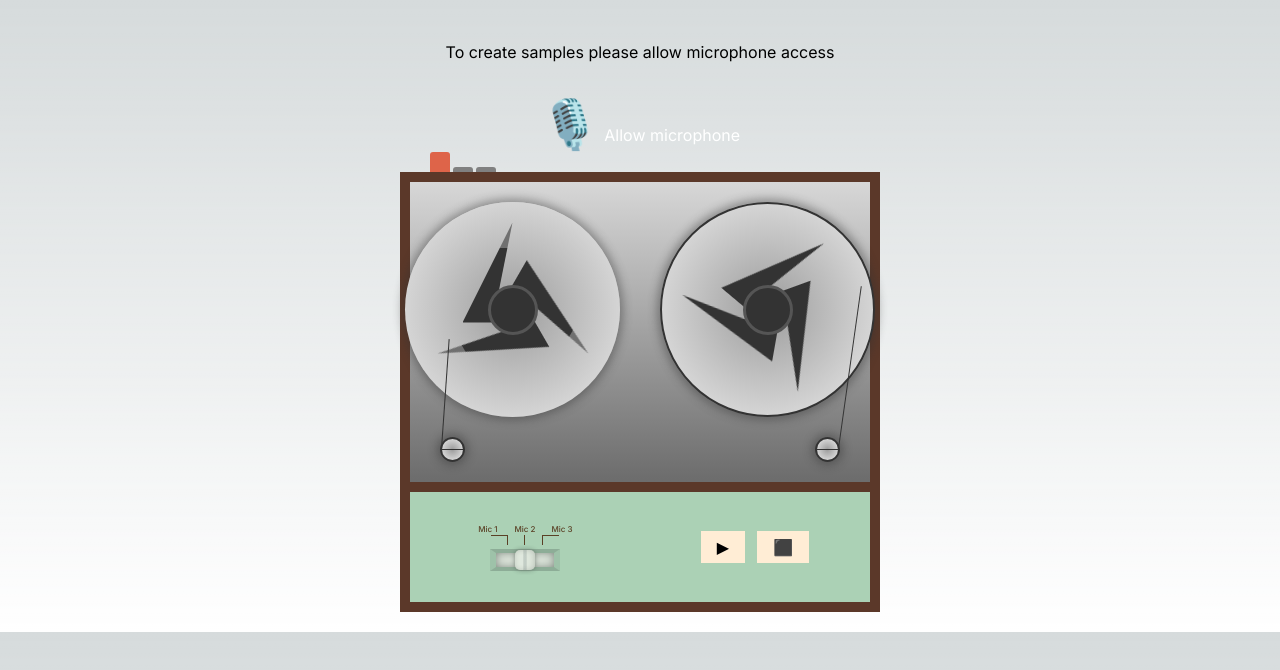
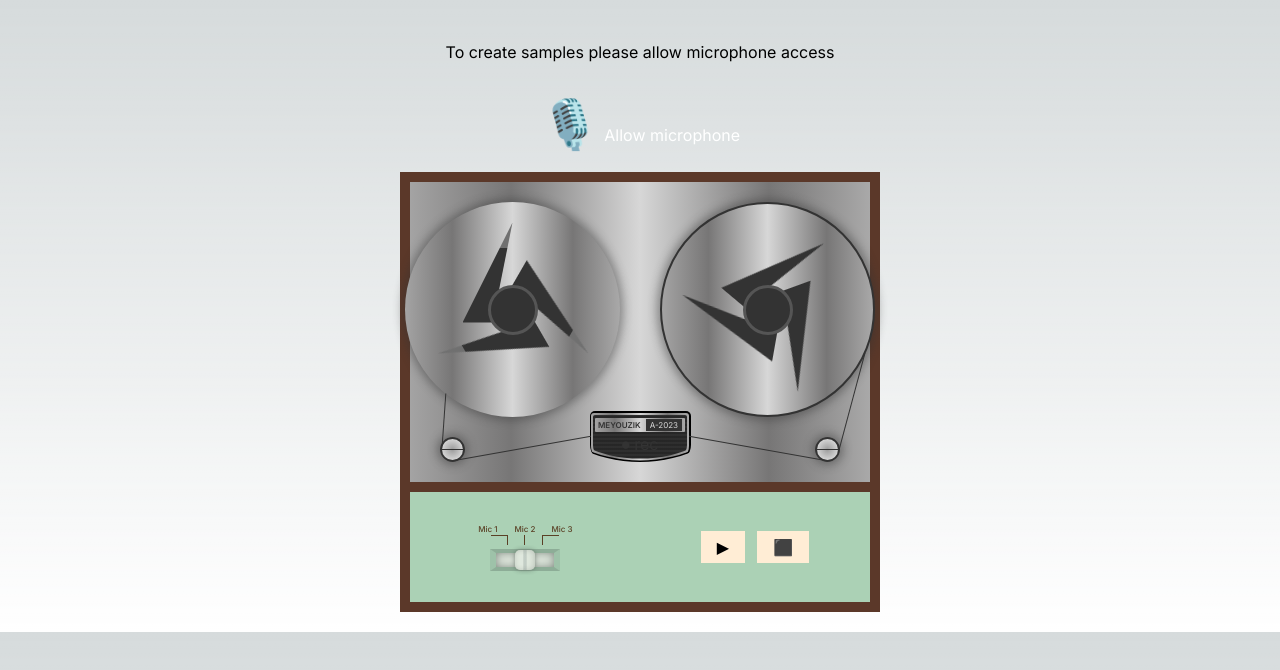
Before and after one commit to jstnlawson/meyouzik, a Next.js app: page / in a window 1280 px wide. Shown: the top 670 px of the page. Built offline with nearby package versions, Linux system fonts and the light colour scheme.

Commit message:
added tape reader and bottom tape

```diff
--- a/src/app/components/RecordingUi/RecordingUi.css
+++ b/src/app/components/RecordingUi/RecordingUi.css
@@ -1,5 +1,3 @@
-
-
 .tape-player * {
     transition: ease all 0.3s;
     user-select: none;
@@ -7,27 +5,112 @@
 }
 
 .tape-player {
-    /* background: #ABD1B5; */
     background-color: #d7d7d7;
-    background-image: linear-gradient(180deg, #d7d7d7 0%, #353535a7 99%);
+    background-image: linear-gradient(to right, #d7d7d7 -25%, #777676 22%, #d7d7d7 50%, #777676 78%, #d7d7d7 120%);
     width: 480px;
-    /* height: calc(62px * 3); */
     height: 320px;
-    /* border-radius: 5px; */
-    /* box-shadow: 0px 10px 10px #222; */
     border: 10px solid #5b3829;
-
-
     position: relative;
     transition: ease all 0.1s;
     cursor: pointer;
+    box-sizing: border-box;
+
+}
+
+.tape-reader__layer-one {
+    position: absolute;
+    display: flex;
+    justify-content: center;
+    align-items: center;
+    height: 51px;
+    width: 101px;
+    border-radius: 5px;
+    background-color: black;
+    bottom: 20px;
+    left: 0;
+    right: 0;
+    margin: auto;
+    clip-path: ellipse(85% 100% at 50% 0%);
+    border-bottom-left-radius: 17px;
+    /* Adjust as needed */
+    border-bottom-right-radius: 17px;
+    /* Adjust as needed */
+    z-index: 0;
+}
+
+.tape-reader__layer-two {
+    position: inherit;
+    display: flex;
+    justify-content: center;
+    align-items: center;
+    height: 48px;
+    width: 98px;
+    border-radius: 3px;
+    background-color: #d7d7d7;
+    background-image: linear-gradient(to right, #d7d7d7 -25%, #777676 22%, #d7d7d7 50%, #777676 78%, #d7d7d7 120%);
+    clip-path: ellipse(85% 100% at 50% 0%);
+    border-bottom-left-radius: 15px;
+    /* Adjust as needed */
+    border-bottom-right-radius: 15px;
+    /* Adjust as needed */
+    z-index: 1;
+}
+
+.tape-reader__layer-three {
+    position: inherit;
+    display: flex;
+    justify-content: center;
+    align-items: center;
+    flex-direction: column;
+    height: 44px;
+    width: 94px;
+    border-radius: 2px;
+    background-color: #333;
+    background: linear-gradient(to bottom, #333 0px, #222 2px, #333 4px, #222 6px, #333 8px, #222 10px, #333 12px, #222 14px, #333 16px, #222 18px, #333 20px, #222 22px, #333 24px, #222 26px, #333 28px, #222 30px, #333 32px, #222 34px, #333 36px, #222 38px, #333 40px, #222 42px, #333 44px, #222 46px, #333 48px);
+    clip-path: ellipse(85% 100% at 50% 0%);
+    border-bottom-left-radius: 14px;
+    /* Adjust as needed */
+    border-bottom-right-radius: 14px;
+    /* Adjust as needed */
+    z-index: 2;
+    /* padding: 3px; */
+}
+
+.tape-reader__label {
+    display: flex;
+    justify-content: center;
+    align-items: center;
+    width: 90px;
+    padding: 1px 0;
+    font-size: 8px;
+    text-transform: capitalize;
+    border-radius: 1px;
+    background: linear-gradient(to right, #d7d7d7 -25%, #777676 22%, #d7d7d7 50%, #777676 78%, #d7d7d7 120%);
+}
+
+.tape-reader__label__l-span {
+    margin-right: 5px;
+    color: #333;
+    font-weight: 600;
+    text-transform: uppercase;
+}
+
+.tape-reader__label__r-span {
+    padding: 0 4px;
+    background-color: #333;
+    color: #d7d7d7;
+    text-transform: uppercase;
+}
+
+.tape-reader__display {
+    color: #333;
 }
 
 .tape-player .small-reel {
     width: 25px;
     height: 25px;
     background: white;
-    background: radial-gradient(circle at 50%, #9a9a9a 0%, #acacac 20%, #bcbcbc 40%, #cccccc 60%, #dcdcdc 80%, #ececec 100%  );
+    background: radial-gradient(circle at 50%, #9a9a9a 0%, #acacac 20%, #bcbcbc 40%, #cccccc 60%, #dcdcdc 80%, #ececec 100%);
     position: absolute;
     bottom: 20px;
     left: 30px;
@@ -42,7 +125,7 @@
     width: 25px;
     height: 25px;
     background: white;
-    background: radial-gradient(circle at 50%, #9a9a9a 0%, #acacac 20%, #bcbcbc 40%, #cccccc 60%, #dcdcdc 80%, #ececec 100%  );
+    background: radial-gradient(circle at 50%, #9a9a9a 0%, #acacac 20%, #bcbcbc 40%, #cccccc 60%, #dcdcdc 80%, #ececec 100%);
     position: absolute;
     bottom: 20px;
     right: 30px;
@@ -64,26 +147,49 @@
 
 .tape-right {
     position: absolute;
-    bottom: 115px;
-    right: -61px;
-    width: 162px;
+    bottom: 80px;
+    right: -32px;
+    width: 100px;
     height: 1px;
-    transform: rotateZ(98deg);
+    transform: rotateZ(105deg);
     background: #333;
     z-index: 2;
-    display: none;
+
+}
+
+.tape-right__bottom {
+    position: absolute;
+    bottom: 33px;
+    right: 42px;
+    width: 140px;
+    height: 1px;
+    transform: rotateZ(190deg);
+    background: #333;
+    z-index: 2;
+
 }
 
 .tape-left {
     position: absolute;
-    bottom: 90px;
-    left: -17px;
-    width: 105px;
+    bottom: 62px;
+    left: 8px;
+    width: 52px;
     height: 1px;
     transform: rotateZ(94deg);
     background: #333;
     z-index: 2;
-    display: none;
+
+}
+
+.tape-left__bottom {
+    position: absolute;
+    bottom: 33px;
+    left: 42px;
+    width: 140px;
+    height: 1px;
+    transform: rotateZ(170deg);
+    background: #333;
+    z-index: 2;
 }
 
 
@@ -92,16 +198,14 @@
     border-radius: 50%;
     height: 215px;
     width: 215px;
-    /* background: rgb(255, 255, 255); */
     background-color: white;
-    background: radial-gradient(circle at 50%, #9a9a9a 0%, #acacac 20%, #bcbcbc 40%, #cccccc 60%, #dcdcdc 80%, #ececec 100%  );
+    background-image: linear-gradient(to right, #d7d7d7 -25%, #777676 22%, #d7d7d7 50%, #777676 78%, #d7d7d7 120%);
     position: absolute;
     left: -5px;
     top: 20px;
     box-shadow: 0 0 10px 3px #33333370;
     animation: rotating 2s linear infinite;
     animation-play-state: paused;
-    /* border: 2px solid transparent; */
 }
 
 .tape-player .big-reel__two {
@@ -109,8 +213,7 @@
     height: 215px;
     width: 215px;
     background-color: white;
-    /* background-color: #d7d7d7; */
-    background: radial-gradient(circle at 50%, #9a9a9a 0%, #acacac 20%, #bcbcbc 40%, #cccccc 60%, #dcdcdc 80%, #ececec 100%  );
+    background-image: linear-gradient(to right, #d7d7d7 -25%, #777676 22%, #d7d7d7 50%, #777676 78%, #d7d7d7 120%);
     position: absolute;
     right: -5px;
     top: 20px;
@@ -150,7 +253,7 @@
     left: calc(50% - 50px);
     height: 100px;
     width: 100px;
-    background: linear-gradient(to bottom, rgb(112, 112, 112) 25px, #333 1px );
+    background: linear-gradient(to bottom, rgb(112, 112, 112) 25px, #333 1px);
     -webkit-clip-path: polygon(50% 0%, 0% 100%, 0% 100%, 30% 100%);
     /* -webkit-clip-path: polygon(0% 0%, 100% 0%, 82% 100%, 18% 100%); */
     transform: translateY(-37px);
@@ -223,6 +326,8 @@
     animation-play-state: running;
 }
 
+
+
 .tape-player.playing>.buttons>.left {
     height: 5px;
 }
--- a/src/app/components/RecordingUi/RecordingUi.jsx
+++ b/src/app/components/RecordingUi/RecordingUi.jsx
@@ -2,10 +2,8 @@ import React, { useState } from "react";
 import "./RecordingUi.css";
 
 export default function RecordingUi() {
-
-    const [isSpinning, setIsSpinning] = useState(false);
-    const playerClass = `tape-player has-tape ${isSpinning ? "playing" : ""}`;
-
+  const [isSpinning, setIsSpinning] = useState(false);
+  const playerClass = `tape-player has-tape ${isSpinning ? "playing" : ""}`;
 
   function togglePlaying() {
     setIsSpinning(!isSpinning);
@@ -14,11 +12,11 @@ export default function RecordingUi() {
   return (
     <div>
       <div className={playerClass} onClick={togglePlaying}>
-        <div className="buttons">
+        {/* <div className="buttons">
           <div className="left"></div>
           <div className="middle"></div>
           <div className="right"></div>
-        </div>
+        </div> */}
         <div className="small-reel">
           <div className="middle circle"></div>
         </div>
@@ -38,10 +36,21 @@ export default function RecordingUi() {
           <div className="middle-hole"></div>
         </div>
 
-        {/* <div className="tape-top"></div> */}
+        <div className="tape-reader__layer-one">
+          <div className="tape-reader__layer-two">
+            <div className="tape-reader__layer-three">
+              <div className="tape-reader__label">
+                <span className="tape-reader__label__l-span">meyouzik</span> <span className="tape-reader__label__r-span">a-2023</span>
+              </div>
+              <div className="tape-reader__display">⏺ rec</div>
+            </div>
+          </div>
+        </div>
+
         <div className="tape-left"></div>
+        <div className="tape-left__bottom"></div>
         <div className="tape-right"></div>
-        {/* <div className="tape-bottom"></div> */}
+        <div className="tape-right__bottom"></div>
 
       </div>
     </div>
```
